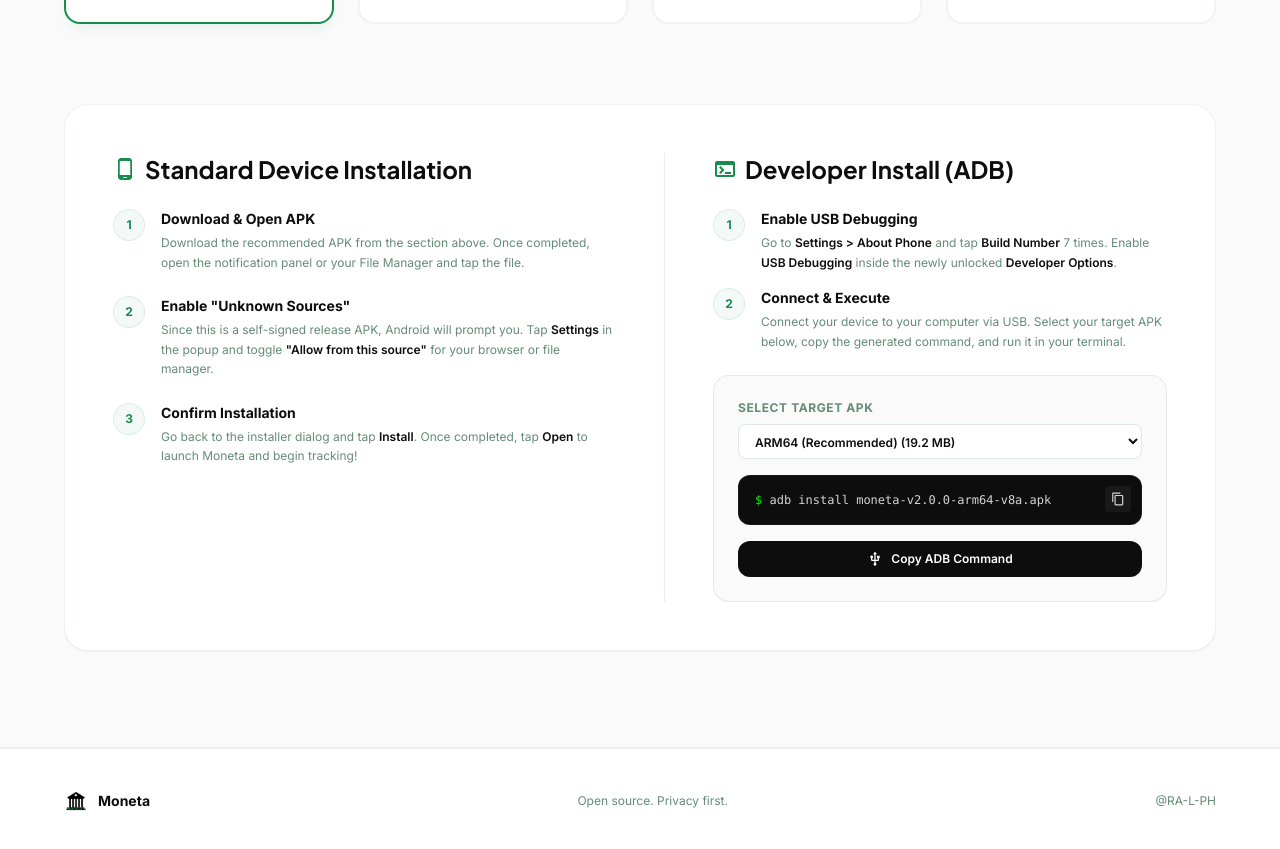
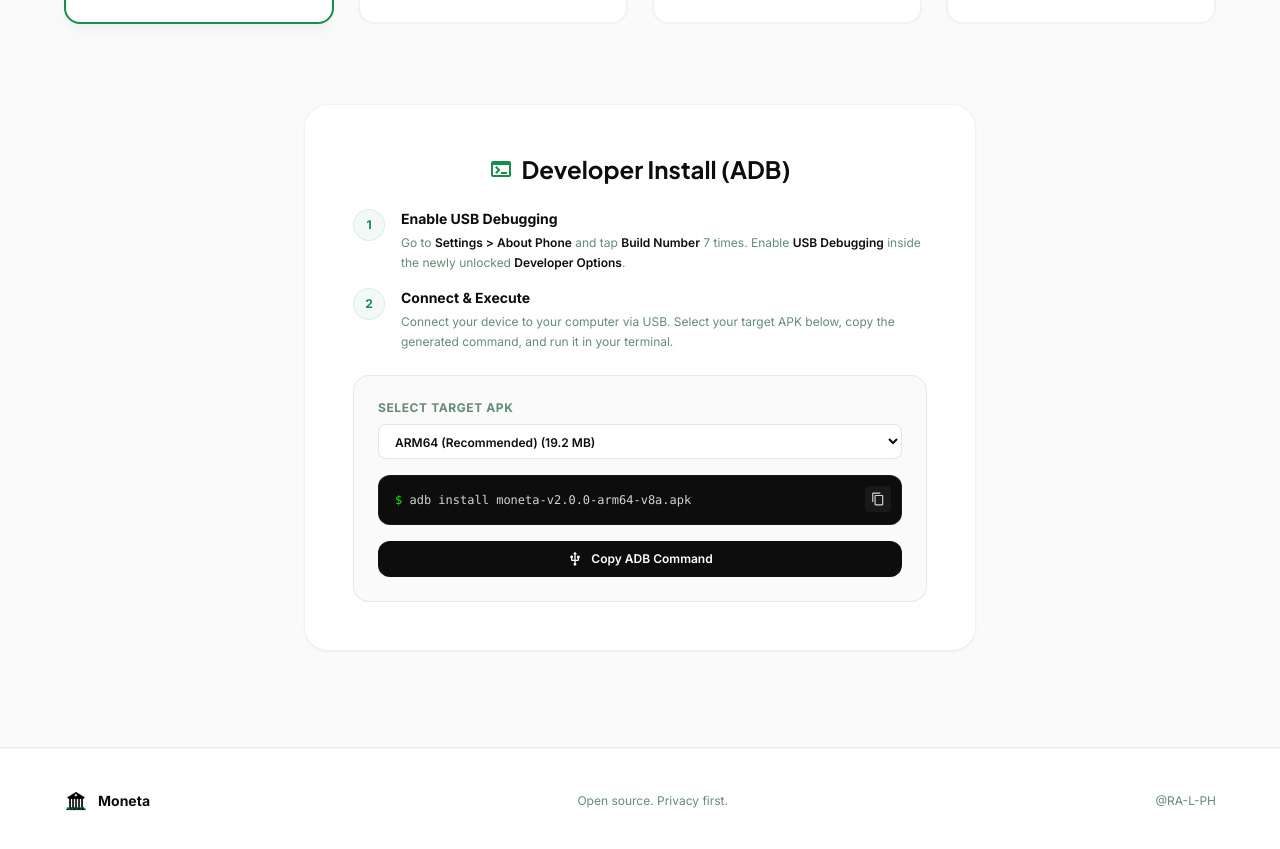
Before and after one commit to RA-L-PH/Moneta, a React (Vite) app in the folder website/: page / in a window 1280 px wide. Shown: the part 3664-4513 px from the top of the page. Built offline with nearby package versions, Linux system fonts and the light colour scheme.

Commit message:
feat: implement Android build configuration, markdown renderer widget, and download assistance component

```diff
--- a/website/src/components/DownloadAssistance.tsx
+++ b/website/src/components/DownloadAssistance.tsx
@@ -1,6 +1,6 @@
 import { useState } from 'react';
 import { motion } from 'framer-motion';
-import { MdDownload, MdAndroid, MdCheckCircle, MdTerminal, MdUsb, MdContentCopy, MdPhoneAndroid } from 'react-icons/md';
+import { MdDownload, MdAndroid, MdCheckCircle, MdTerminal, MdUsb, MdContentCopy } from 'react-icons/md';
 
 const REPO = 'https://github.com/RA-L-PH/Moneta/releases/download/Latest';
 const APKs = [
@@ -97,58 +97,10 @@
         </div>
 
         {/* Installation Instructions Panel */}
-        <div className="bg-white rounded-3xl p-8 md:p-12 border border-green-muted/10 shadow-sm">
-          <div className="grid lg:grid-cols-2 gap-12">
+        <div className="bg-white rounded-3xl p-8 md:p-12 border border-green-muted/10 shadow-sm max-w-2xl mx-auto">
+          <div className="space-y-6">
 
-            {/* Column 1: Standard Device Install (Unknown Sources) */}
-            <div className="space-y-6">
-              <h3 className="text-xl md:text-2xl font-bold font-display text-ink flex items-center gap-2">
-                <MdPhoneAndroid className="text-green" size={24} />
-                Standard Device Installation
-              </h3>
-
-              <div className="space-y-6">
-                <div className="flex gap-4">
-                  <div className="w-8 h-8 rounded-full bg-green/5 border border-green/10 flex items-center justify-center flex-shrink-0 text-green font-bold text-xs">
-                    1
-                  </div>
-                  <div>
-                    <h4 className="font-bold text-ink text-sm mb-1">Download & Open APK</h4>
-                    <p className="text-xs text-green-muted leading-relaxed">
-                      Download the recommended APK from the section above. Once completed, open the notification panel or your File Manager and tap the file.
-                    </p>
-                  </div>
-                </div>
-
-                <div className="flex gap-4">
-                  <div className="w-8 h-8 rounded-full bg-green/5 border border-green/10 flex items-center justify-center flex-shrink-0 text-green font-bold text-xs">
-                    2
-                  </div>
-                  <div>
-                    <h4 className="font-bold text-ink text-sm mb-1">Enable "Unknown Sources"</h4>
-                    <p className="text-xs text-green-muted leading-relaxed">
-                      Since this is a self-signed release APK, Android will prompt you. Tap <strong className="font-semibold text-ink">Settings</strong> in the popup and toggle <strong className="font-semibold text-ink">"Allow from this source"</strong> for your browser or file manager.
-                    </p>
-                  </div>
-                </div>
-
-                <div className="flex gap-4">
-                  <div className="w-8 h-8 rounded-full bg-green/5 border border-green/10 flex items-center justify-center flex-shrink-0 text-green font-bold text-xs">
-                    3
-                  </div>
-                  <div>
-                    <h4 className="font-bold text-ink text-sm mb-1">Confirm Installation</h4>
-                    <p className="text-xs text-green-muted leading-relaxed">
-                      Go back to the installer dialog and tap <strong className="font-semibold text-ink">Install</strong>. Once completed, tap <strong className="font-semibold text-ink">Open</strong> to launch Moneta and begin tracking!
-                    </p>
-                  </div>
-                </div>
-              </div>
-            </div>
-
-            {/* Column 2: Developer Install (ADB) */}
-            <div className="space-y-6 border-t lg:border-t-0 lg:border-l border-green-muted/15 pt-8 lg:pt-0 lg:pl-12">
-              <h3 className="text-xl md:text-2xl font-bold font-display text-ink flex items-center gap-2">
+            <h3 className="text-xl md:text-2xl font-bold font-display text-ink flex items-center gap-2 justify-center">
               <MdTerminal className="text-green" size={24} />
               Developer Install (ADB)
             </h3>
@@ -235,8 +187,6 @@
               </button>
             </div>
           </div>
-
-          </div>
         </div>
       </div>
     </section>
```
Also changed, not shown: 7 other files (tests, documents, lock files or other folders). Lines whose indentation alone changed are shown as unchanged.
